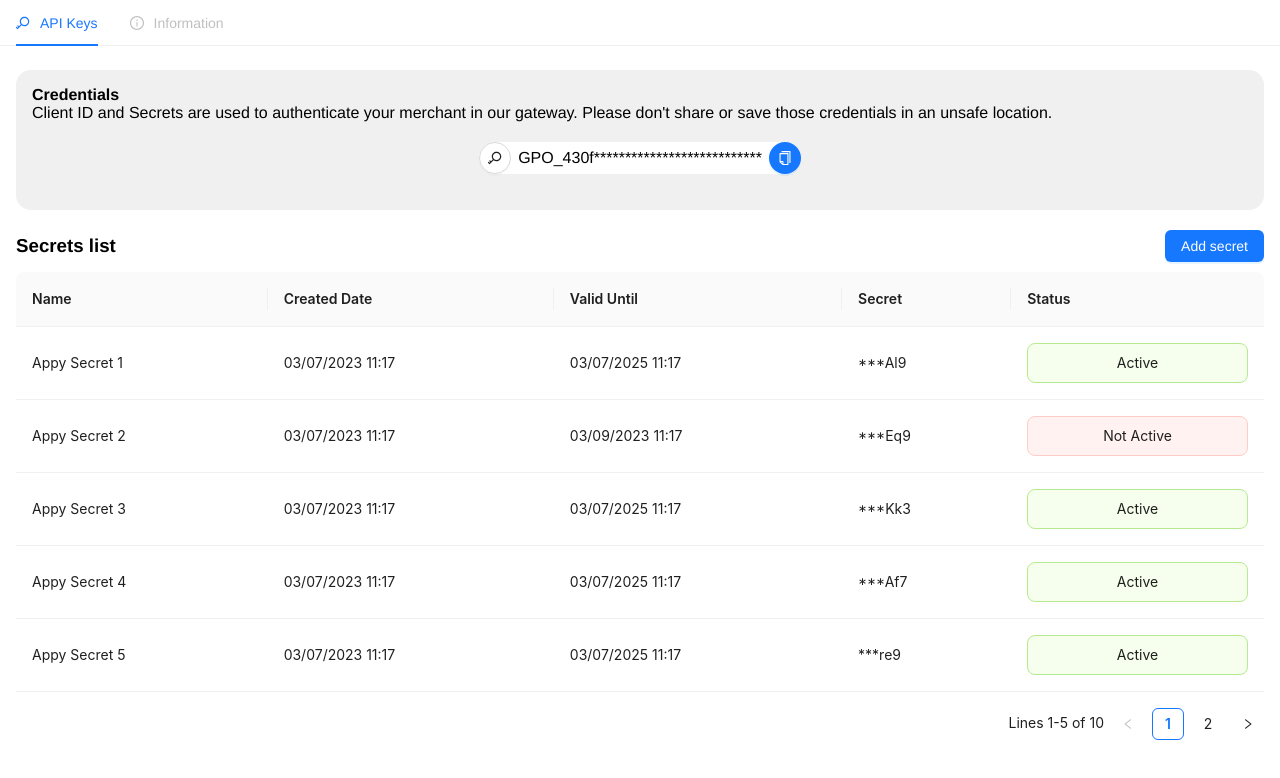
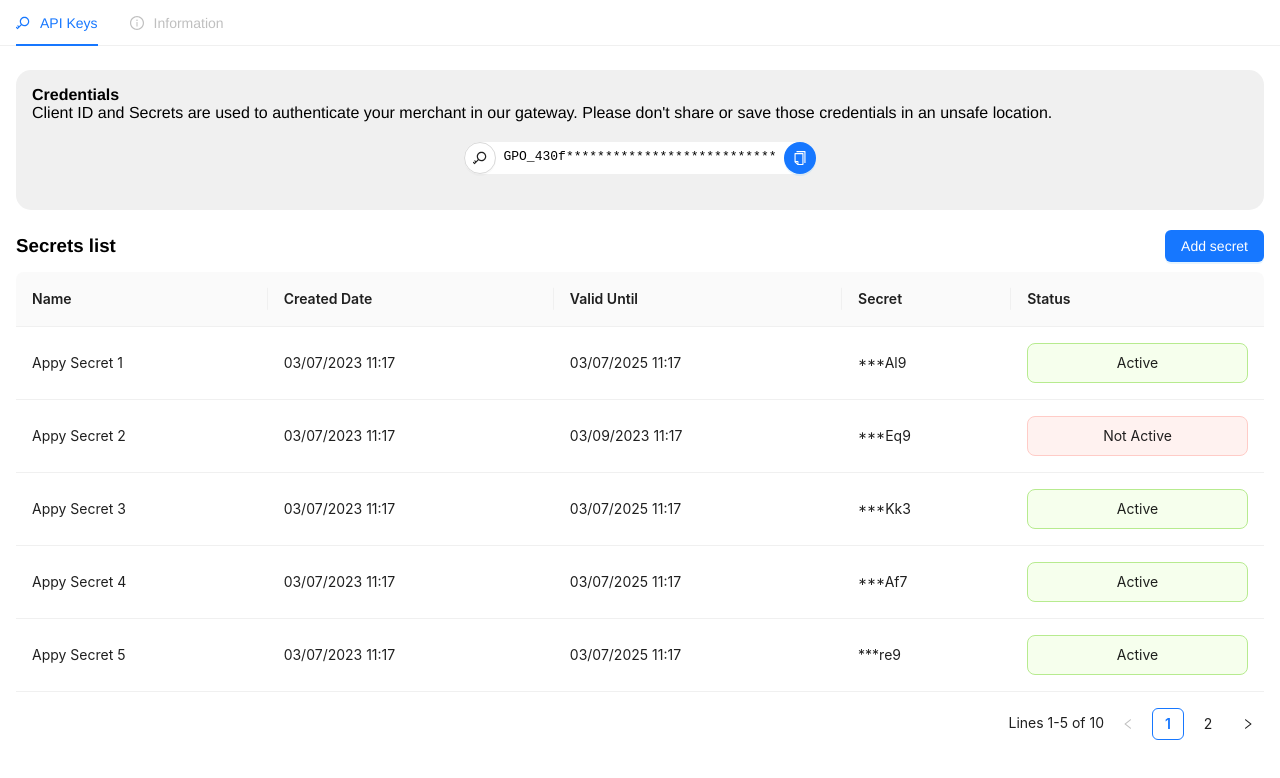
Before and after one commit to EMachado88/appy-pay-secrets, a React (Create React App) app: page / in a window 1280 px wide. Shown: the top 778 px of the page. Built offline with nearby package versions, Linux system fonts and the light colour scheme.

Commit message:
Changed credential display to code

```diff
--- a/src/components/Credential.js
+++ b/src/components/Credential.js
@@ -46,9 +46,9 @@ const Credential = () => {
             shape='circle'
             icon={<KeyOutlined />}
           />
-          <span className='credential-value'>
+          <code className='credential-value'>
             {maskCharactersFromIndex(credential.value, 8)}
-          </span>
+          </code>
           <Button
             type='primary'
             shape='circle'
```
